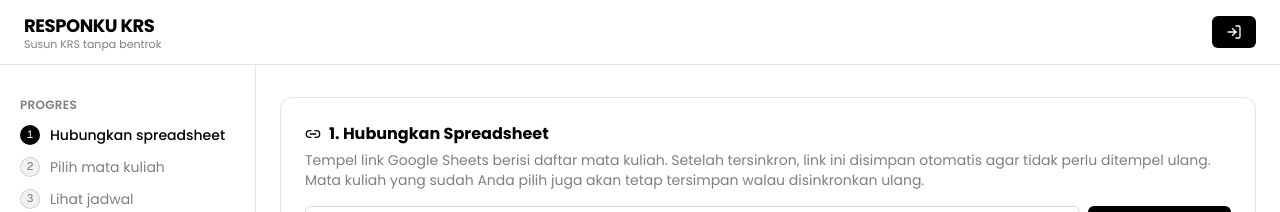
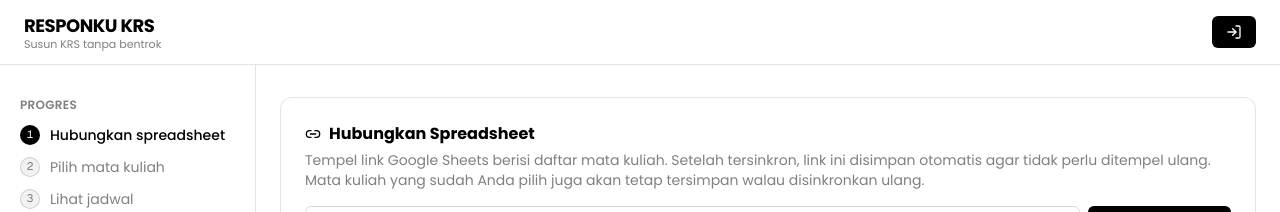
Before and after one commit to gedevalendra/KRS.RESPONKU.ID, a Next.js app: page / in a window 1280 px wide. Shown: the top 212 px of the page. Built offline with nearby package versions, Linux system fonts and the light colour scheme; no server answers.

Commit message:
update-otomatis

```diff
--- a/app/components/CourseSelectionSection.tsx
+++ b/app/components/CourseSelectionSection.tsx
@@ -35,7 +35,7 @@ export default function CourseSelectionSection({
         <div>
           <div className="flex items-center gap-2 mb-1">
             <ListChecks className="w-4 h-4" />
-            <h2 className="font-bold text-base">2. Pilih Mata Kuliah</h2>
+            <h2 className="font-bold text-base">Pilih Mata Kuliah</h2>
           </div>
           <p className="text-sm text-black/50">Centang mata kuliah yang ingin diambil. Maksimal {MAX_SKS} SKS.</p>
         </div>
--- a/app/components/SyncSection.tsx
+++ b/app/components/SyncSection.tsx
@@ -33,7 +33,7 @@ export default function SyncSection({
     <section className="bg-white border border-black/10 rounded-xl p-5 sm:p-6">
       <div className="flex items-center gap-2 mb-1">
         <Link2 className="w-4 h-4" />
-        <h2 className="font-bold text-base">1. Hubungkan Spreadsheet</h2>
+        <h2 className="font-bold text-base">Hubungkan Spreadsheet</h2>
       </div>
       <p className="text-sm text-black/50 mb-4">
         Tempel link Google Sheets berisi daftar mata kuliah. Setelah tersinkron, link ini disimpan otomatis agar tidak perlu ditempel ulang. Mata kuliah yang sudah Anda pilih juga akan tetap tersimpan walau disinkronkan ulang.
```
